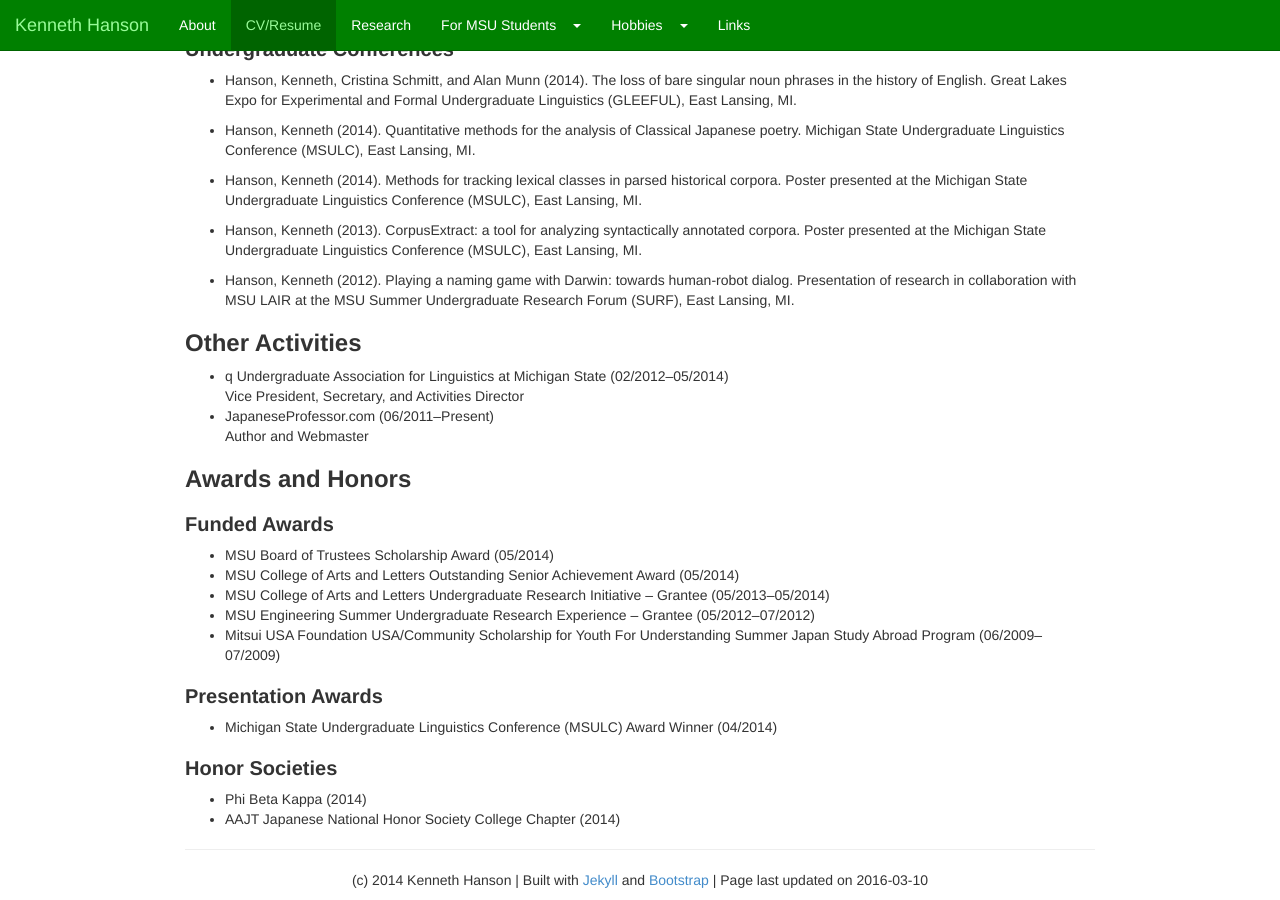
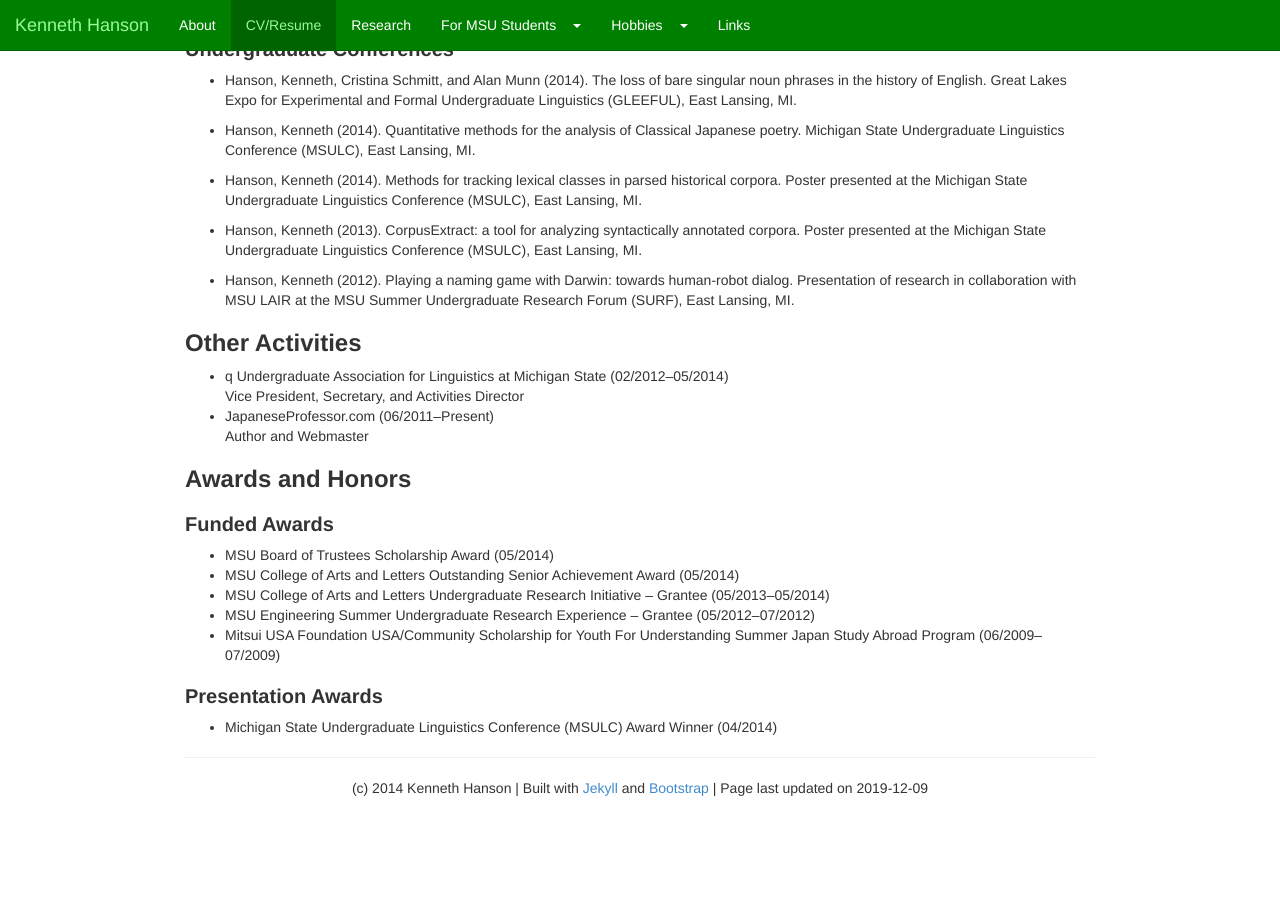
Before and after one commit to khanson679/khanson679.github.io, a Jekyll site: the page built from cv.md, in a window 1280 px wide and 900 px high, scrolled down 785 px. Built offline with Jekyll 4.4.1, drawn with Linux system fonts in a browser that asks for light colours; nearby versions of some CDN libraries; after the commit the page ends 1593 px from its top, so only the background shows below that; some of the changed text lies outside the part shown.

Commit message:
Remove honor societies. Misc.

```diff
--- a/cv.md
+++ b/cv.md
@@ -1,10 +1,10 @@
 ---
-title: Resume/CV
+title: CV/Resume
 layout: default
-date: 2016-03-10
+date: 2019-12-09
 ---
 
-Below is a brief CV. Also available is a [detailed resume (PDF, slightly old)][resume].
+Below is a brief CV. Also available is a [detailed resume (PDF)][resume].
 
 
 ## Education
@@ -34,7 +34,7 @@ Below is a brief CV. Also available is a [detailed resume (PDF, slightly old)][r
 
 ## Publications
 
-* J\. Y. Chai, L. She, R. Fang, S. Ottarson, C. Littley, C. Liu, and K. Hanson. Collaborative Effort towards Common Ground in Situated Human Robot Dialogue. 2014 ACM/IEEE International Conference on Human-Robot Interaction (HRI). Bielefeld, Germany, March 3-6, 2014.
+* J. Y. Chai, L. She, R. Fang, S. Ottarson, C. Littley, C. Liu, and K. Hanson. Collaborative Effort towards Common Ground in Situated Human Robot Dialogue. 2014 ACM/IEEE International Conference on Human-Robot Interaction (HRI). Bielefeld, Germany, March 3-6, 2014.
 
 
 ## Presentations
@@ -80,10 +80,4 @@ Below is a brief CV. Also available is a [detailed resume (PDF, slightly old)][r
 * Michigan State Undergraduate Linguistics Conference (MSULC) Award Winner (04/2014)
 
 
-### Honor Societies
-
-* Phi Beta Kappa (2014)
-* AAJT Japanese National Honor Society College Chapter (2014)
-
-
 [resume]: /files/kenneth-hanson-resume.pdf
```
